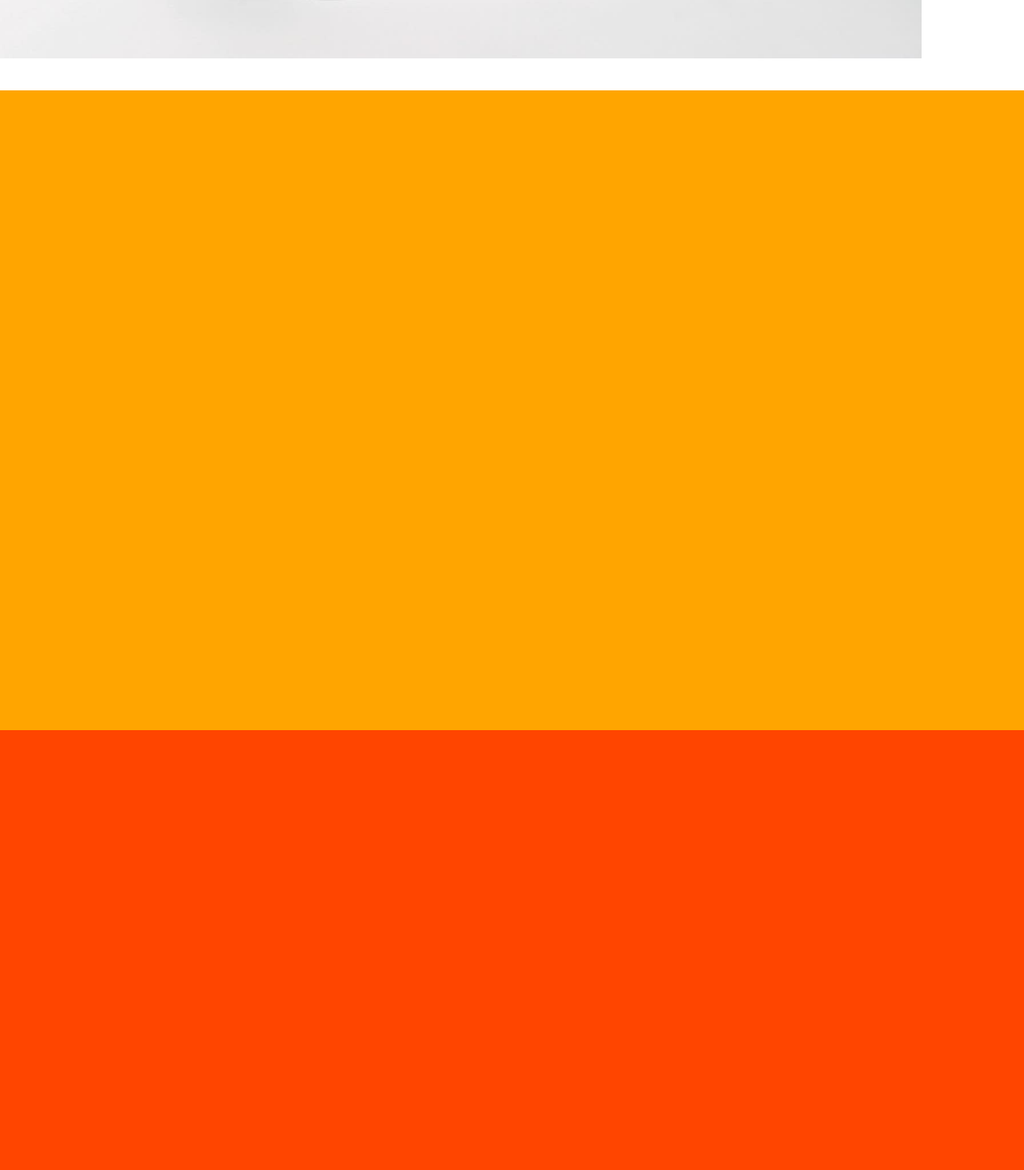
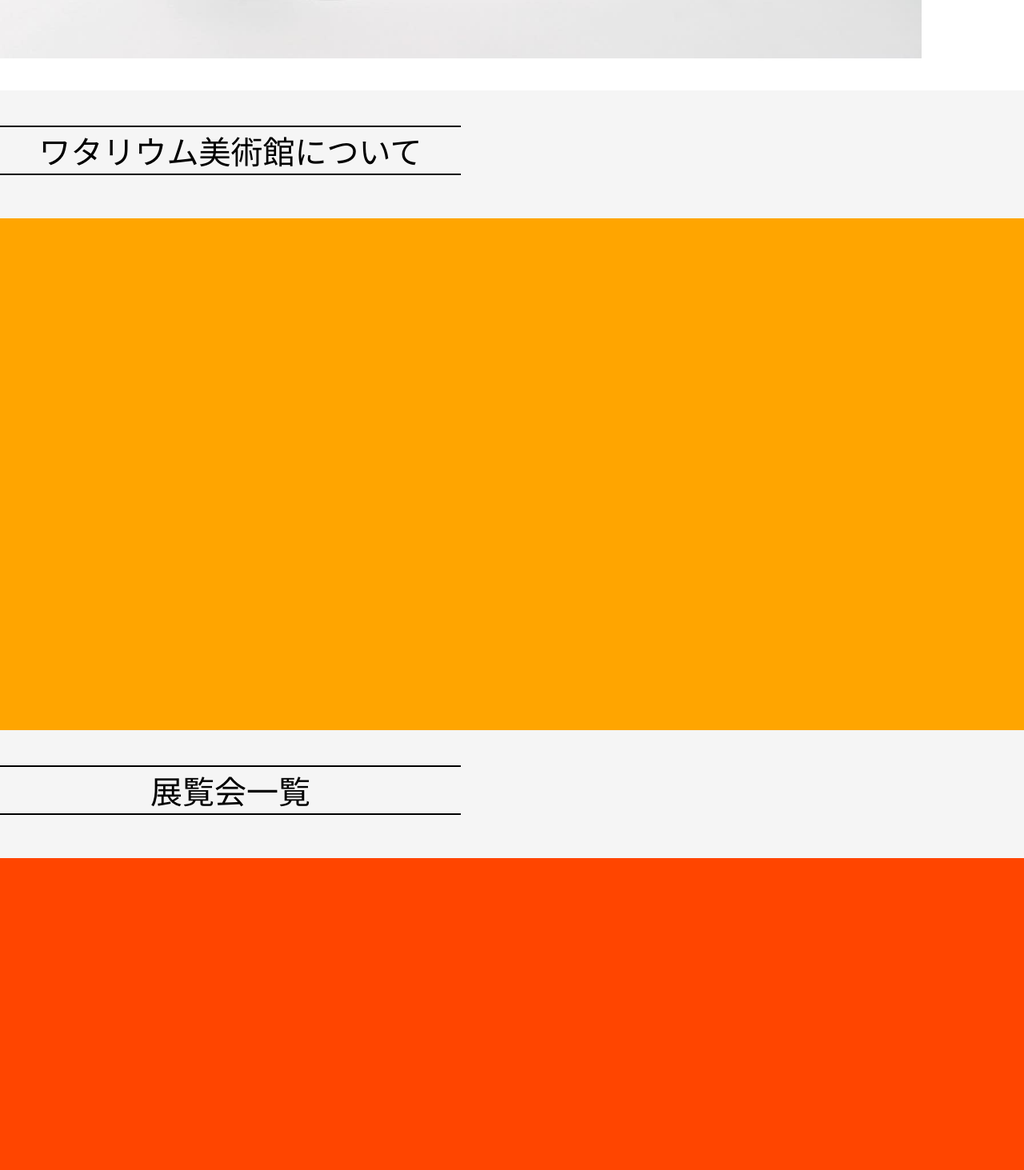
Before and after one commit to Cherry0202/Watarium, a Nuxt app: page / in a window 1280 px wide. Shown: the part 687-2150 px from the top of the page at 80% size. Built offline with nearby package versions, Linux system fonts and the light colour scheme.

Commit message:
[update] title component

```diff
--- a/components/Nav.vue
+++ b/components/Nav.vue
@@ -1,7 +1,7 @@
 <template>
   <nav class="nav">
     <ul>
-      <li class="logo"><a href="#"></a></li>
+      <li class="logo"></li>
       <li class="menu"><a href="#">ワタリウム美術館について</a></li>
       <li class="menu"><a href="#">展覧会一覧</a></li>
       <li class="menu"><a href="#">レクチャー・ワークショップ一覧</a></li>
@@ -81,6 +81,7 @@ nav {
       padding: 0;
       color: #000;
       text-decoration: none;
+      font-weight: 400;
     }
   }
 }
--- /dev/null
+++ b/components/Title.vue
@@ -0,0 +1,38 @@
+<template>
+  <div class="head-wrapper">
+    <div class="title-wrapper">
+      <h1>{{ titles }}</h1>
+    </div>
+  </div>
+</template>
+
+<script>
+export default {
+  name: 'Title',
+  props: {
+    titles: {
+      type: Object
+    }
+  }
+}
+</script>
+
+<style scoped lang="scss">
+.head-wrapper {
+  width: 100vw;
+  height: 20vh;
+  background-color: whitesmoke;
+  display: flex;
+  align-items: center;
+  .title-wrapper {
+    height: 45%;
+    width: 45%;
+    h1 {
+      font-size: 40px;
+      font-weight: 400;
+      border-top: solid 2px #000000;
+      border-bottom: solid 2px #000000;
+    }
+  }
+}
+</style>
--- a/pages/index.vue
+++ b/pages/index.vue
@@ -14,19 +14,39 @@
           </div>
         </main>
       </div>
-      <div class="about-wrapper"></div>
-      <div class="exhibition-wrapper"></div>
-      <div class="lecture-wrapper"></div>
-      <div class="membership-wrapper"></div>
+      <div class="about-wrapper">
+        <Title v-bind:titles="titles.about" />
+      </div>
+      <div class="exhibition-wrapper">
+        <Title v-bind:titles="titles.exhibition" />
+      </div>
+      <div class="lecture-wrapper">
+        <Title v-bind:titles="titles.lecture" />
+      </div>
+      <div class="membership-wrapper">
+        <Title v-bind:titles="titles.membership" />
+      </div>
     </div>
   </div>
 </template>
 
 <script>
+import Title from '../components/Title'
 import Nav from '~/components/Nav.vue'
 export default {
   components: {
-    Nav
+    Nav,
+    Title
+  },
+  data() {
+    return {
+      titles: {
+        about: 'ワタリウム美術館について',
+        exhibition: '展覧会一覧',
+        lecture: 'レクチャー・ワークショップ一覧',
+        membership: 'ワタリウムメンバーシップ'
+      }
+    }
   }
 }
 </script>
```
